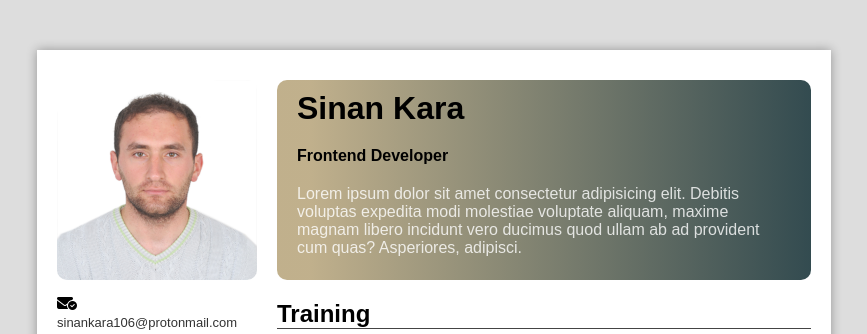
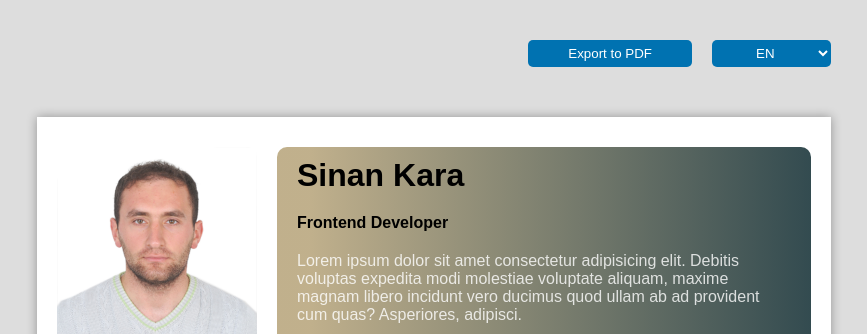
Before and after one commit to SkTs61/CV, a plain HTML site: page index.html in a window 1280 px wide. Shown: the top 334 px of the page, without its empty margins (206-1073 px from the left). Drawn offline with Linux system fonts and the light colour scheme.

Commit message:
guncelleme

```diff
--- a/index.html
+++ b/index.html
@@ -5,11 +5,25 @@
     <meta http-equiv="X-UA-Compatible" content="IE=edge">
     <meta name="viewport" content="width=device-width, initial-scale=1.0">
     <link rel="stylesheet" href="style.css">
+
     <link rel="stylesheet" href="https://cdnjs.cloudflare.com/ajax/libs/font-awesome/6.1.2/css/all.min.css" integrity="sha512-1sCRPdkRXhBV2PBLUdRb4tMg1w2YPf37qatUFeS7zlBy7jJI8Lf4VHwWfZZfpXtYSLy85pkm9GaYVYMfw5BC1A==" crossorigin="anonymous" referrerpolicy="no-referrer" />
+    <script src="https://cdnjs.cloudflare.com/ajax/libs/html2pdf.js/0.10.1/html2pdf.bundle.min.js" integrity="sha512-GsLlZN/3F2ErC5ifS5QtgpiJtWd43JWSuIgh7mbzZ8zBps+dvLusV+eNQATqgA/HdeKFVgA5v3S/cIrLF7QnIg==" crossorigin="anonymous" referrerpolicy="no-referrer"></script>
+
     <title>CV</title>
+
 </head>
 <body>
-    <div class="maincontainer">
+    <div class="Extopdf">
+        <button id="pdfbtn">Export to PDF</button>
+        <select id="language">
+            <option value="English" selected>EN</option>
+            <option value="Turkish">TR</option>
+
+        </select>
+    </div>
+
+
+    <div class="maincontainer" id="myCV">
 
     <div class="header">
 
@@ -157,5 +171,6 @@
     </div>
 
     </div>
+    <script src="script.js"></script>
 </body>
 </html>
--- /dev/null
+++ b/script.js
@@ -0,0 +1,7 @@
+const pdfbtn=document.getElementById("pdfbtn")
+
+pdfbtn.addEventListener("click", function(){
+    alert("Button Pressed");
+    const myCV = document.getElementById("myCV");
+    html2pdf(myCV);
+});
--- a/style.css
+++ b/style.css
@@ -190,3 +190,41 @@ a{
     padding-left: 30px;
     margin-top: 10px;
 }
+
+.Extopdf{
+    width: 794px;
+    margin: auto;
+    margin-top: 40px;
+    display: flex;
+    justify-content: flex-end;
+    gap: 20px;
+}
+
+#language{
+    padding: 5px 40px;
+    border: none;
+    background-color: #0072b1;
+    color: #fff;
+    border-radius: 5px;
+    cursor: pointer;
+    transition: all 0.2s linear;
+}
+
+#language:hover{
+    box-shadow: 0px 0px 5px 0px gray;
+
+}
+
+#pdfbtn{
+    padding: 5px 40px;
+    border: none;
+    background-color: #0072b1;
+    color: #fff;
+    border-radius: 5px;
+    cursor: pointer;
+    transition: all 0.2s linear;
+}
+#pdfbtn:hover{
+    box-shadow: 0px 0px 5px 0px gray;
+
+}
```
